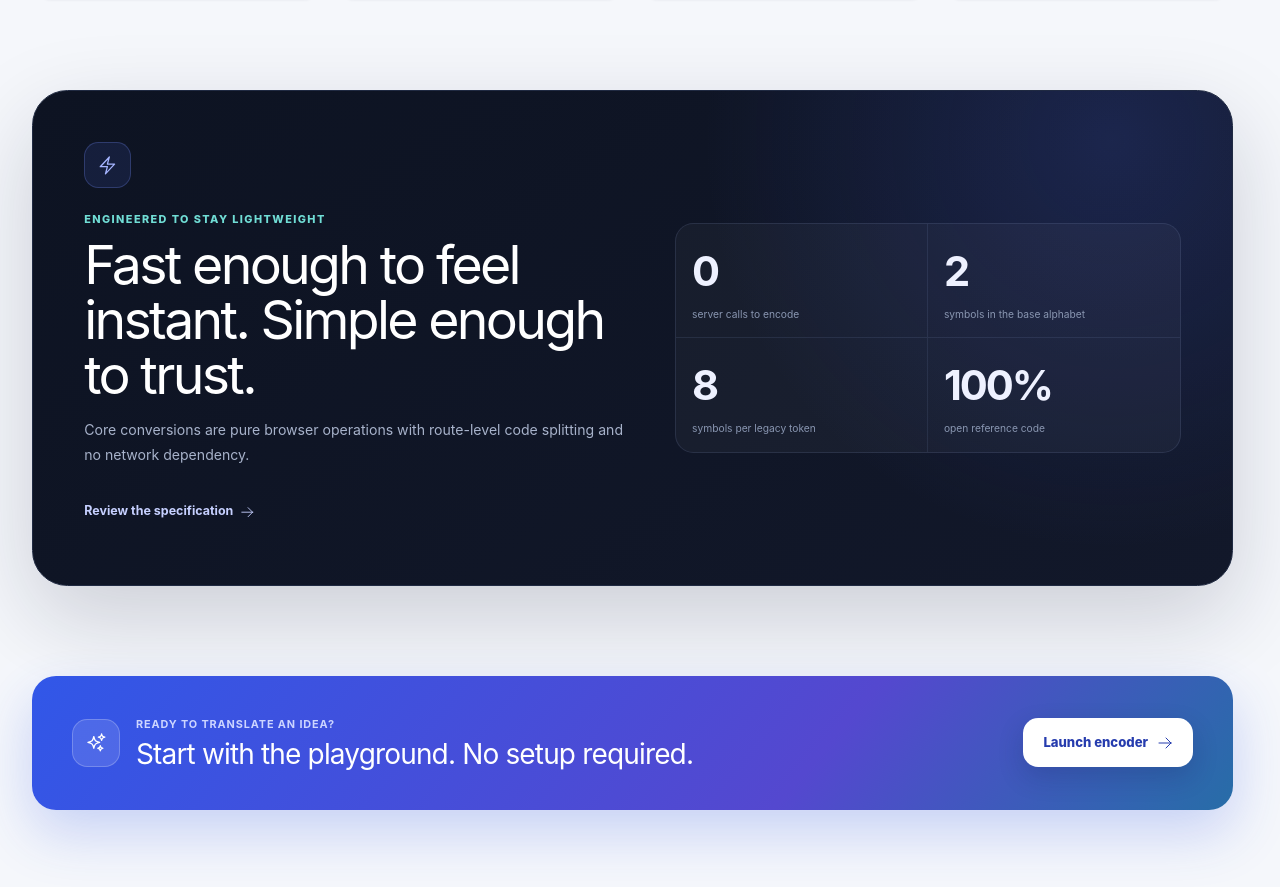
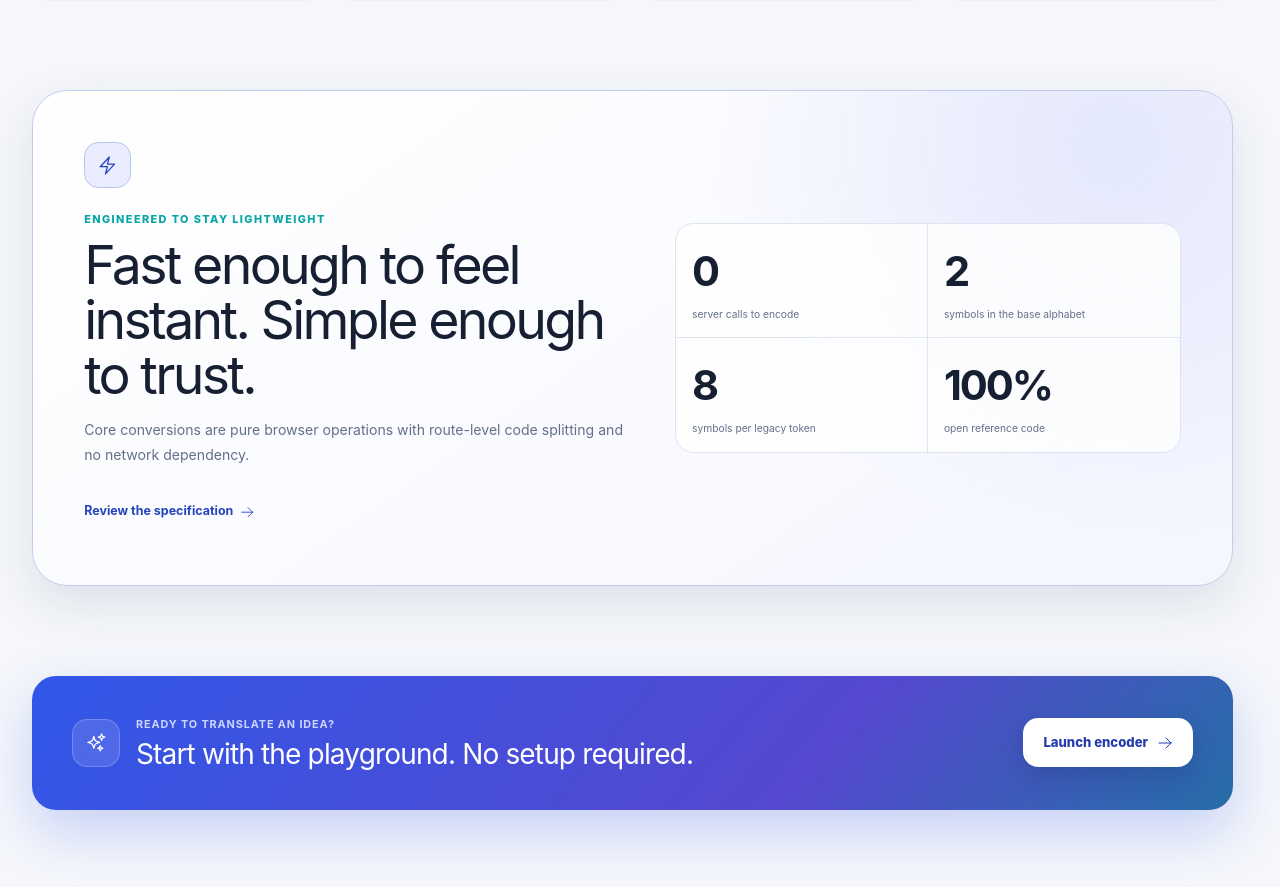
Before and after one commit to michelecoppi/sit, a React (Vite) app: page / in a window 1280 px wide. Shown: the part 1531-2418 px from the top of the page. Built offline with nearby package versions, Linux system fonts and the light colour scheme; no server answers.

Commit message:
fix app-controlled light and dark mode consistency

```diff
--- a/src/index.css
+++ b/src/index.css
@@ -1,4 +1,9 @@
 @import 'tailwindcss';
+
+/* Keep Tailwind's dark utilities aligned with the app-controlled theme.
+   Without this override Tailwind v4 follows the operating-system preference,
+   producing mixed light/dark pages when the in-app choice differs. */
+@custom-variant dark (&:where(.dark, .dark *));
 
 :root {
   font-family: Inter, 'Segoe UI Variable Text', 'Segoe UI', system-ui, sans-serif;
@@ -1651,13 +1656,13 @@ th, td { padding: 1rem; vertical-align: top; }
   display: grid;
   gap: 2rem;
   padding: clamp(1.35rem, 4vw, 3.5rem);
-  border: 1px solid #202a42;
+  border: 1px solid color-mix(in srgb, var(--brand) 18%, var(--border));
   border-radius: clamp(1.4rem, 3vw, 2.2rem);
   background:
-    radial-gradient(circle at 90% 10%, rgb(73 99 228 / .2), transparent 35%),
-    linear-gradient(145deg, #0d1322, #12182a);
-  color: white;
-  box-shadow: var(--shadow-lg);
+    radial-gradient(circle at 90% 10%, rgb(73 99 228 / .12), transparent 35%),
+    linear-gradient(145deg, var(--bg-elevated), color-mix(in srgb, var(--brand-soft) 46%, var(--bg-elevated)));
+  color: var(--foreground);
+  box-shadow: var(--shadow-md);
 }
 
 .performance-icon {
@@ -1666,10 +1671,10 @@ th, td { padding: 1rem; vertical-align: top; }
   display: grid;
   place-items: center;
   margin-bottom: 1.4rem;
-  border: 1px solid rgb(120 144 255 / .25);
+  border: 1px solid color-mix(in srgb, var(--brand) 24%, var(--border));
   border-radius: .9rem;
-  background: rgb(80 106 233 / .13);
-  color: #a6b5ff;
+  background: var(--brand-soft);
+  color: var(--brand-strong);
 }
 
 .performance-icon svg {
@@ -1677,7 +1682,7 @@ th, td { padding: 1rem; vertical-align: top; }
 }
 
 .performance-copy .section-kicker {
-  color: #70ddd5;
+  color: var(--accent);
 }
 
 .performance-copy h2 {
@@ -1691,7 +1696,7 @@ th, td { padding: 1rem; vertical-align: top; }
 .performance-copy > p:not(.section-kicker) {
   max-width: 37rem;
   margin: 1rem 0 0;
-  color: #a7b2ca;
+  color: var(--muted);
   font-size: .88rem;
   line-height: 1.75;
 }
@@ -1702,14 +1707,14 @@ th, td { padding: 1rem; vertical-align: top; }
   align-items: center;
   gap: .4rem;
   margin-top: 1.4rem;
-  color: #c6d0ff;
+  color: var(--brand-strong);
   font-size: .78rem;
   font-weight: 750;
   text-decoration: none;
 }
 
 .performance-copy a:hover {
-  color: white;
+  color: var(--brand);
 }
 
 .performance-copy a svg {
@@ -1719,9 +1724,9 @@ th, td { padding: 1rem; vertical-align: top; }
 .performance-metrics {
   display: grid;
   grid-template-columns: repeat(2, 1fr);
-  border: 1px solid rgb(120 140 184 / .18);
+  border: 1px solid var(--border);
   border-radius: 1.15rem;
-  background: rgb(255 255 255 / .035);
+  background: color-mix(in srgb, var(--bg-elevated) 82%, transparent);
 }
 
 .performance-metrics div {
@@ -1730,25 +1735,44 @@ th, td { padding: 1rem; vertical-align: top; }
   flex-direction: column;
   justify-content: center;
   padding: 1rem;
-  border-right: 1px solid rgb(120 140 184 / .15);
-  border-bottom: 1px solid rgb(120 140 184 / .15);
+  border-right: 1px solid var(--border);
+  border-bottom: 1px solid var(--border);
 }
 
 .performance-metrics div:nth-child(2n) { border-right: 0; }
 .performance-metrics div:nth-last-child(-n+2) { border-bottom: 0; }
 
 .performance-metrics strong {
-  color: #eef1ff;
+  color: var(--foreground);
   font-size: clamp(1.75rem, 4vw, 2.6rem);
   letter-spacing: -.05em;
 }
 
 .performance-metrics span {
   margin-top: .25rem;
-  color: #8996b1;
+  color: var(--muted);
   font-size: .64rem;
   line-height: 1.45;
 }
+
+.dark .performance-panel {
+  border-color: #202a42;
+  background:
+    radial-gradient(circle at 90% 10%, rgb(73 99 228 / .2), transparent 35%),
+    linear-gradient(145deg, #0d1322, #12182a);
+  color: white;
+  box-shadow: var(--shadow-lg);
+}
+
+.dark .performance-icon { border-color: rgb(120 144 255 / .25); background: rgb(80 106 233 / .13); color: #a6b5ff; }
+.dark .performance-copy .section-kicker { color: #70ddd5; }
+.dark .performance-copy > p:not(.section-kicker) { color: #a7b2ca; }
+.dark .performance-copy a { color: #c6d0ff; }
+.dark .performance-copy a:hover { color: white; }
+.dark .performance-metrics { border-color: rgb(120 140 184 / .18); background: rgb(255 255 255 / .035); }
+.dark .performance-metrics div { border-color: rgb(120 140 184 / .15); }
+.dark .performance-metrics strong { color: #eef1ff; }
+.dark .performance-metrics span { color: #8996b1; }
 
 .home-cta {
   display: grid;
@@ -2263,9 +2287,10 @@ table tbody tr:hover {
 
 .reference-card {
   overflow: hidden;
-  background: #0d1220;
-  color: #e8edff;
-  box-shadow: 0 18px 45px rgb(8 13 28 / .22);
+  border: 1px solid var(--border);
+  background: var(--bg-elevated);
+  color: var(--foreground);
+  box-shadow: var(--shadow-sm);
 }
 
 .reference-card-heading {
@@ -2274,8 +2299,8 @@ table tbody tr:hover {
   justify-content: space-between;
   gap: .5rem;
   padding: .8rem;
-  border-bottom: 1px solid #28334b;
-  color: #a7b2ca;
+  border-bottom: 1px solid var(--border);
+  color: var(--muted);
   font-size: .62rem;
   font-weight: 720;
 }
@@ -2291,7 +2316,7 @@ table tbody tr:hover {
 }
 
 .reference-ready {
-  color: #6eddb0;
+  color: var(--success);
 }
 
 .reference-ready i {
@@ -2309,7 +2334,7 @@ table tbody tr:hover {
 
 .reference-code span {
   margin-top: .45rem;
-  color: #64718e;
+  color: var(--muted);
   font-size: .5rem;
   font-weight: 800;
   letter-spacing: .12em;
@@ -2320,13 +2345,13 @@ table tbody tr:hover {
 }
 
 .reference-code code {
-  color: #c6d0ff;
+  color: var(--brand-strong);
   font-family: ui-monospace, SFMono-Regular, Menlo, monospace;
   font-size: .78rem;
 }
 
 .reference-code .reference-token {
-  color: #70ddd5;
+  color: var(--accent);
   font-size: 1rem;
   font-weight: 800;
   letter-spacing: .05em;
@@ -2340,22 +2365,31 @@ table tbody tr:hover {
   justify-content: center;
   gap: .4rem;
   margin: 0 1rem 1rem;
-  border: 1px solid #354669;
+  border: 1px solid color-mix(in srgb, var(--brand) 26%, var(--border));
   border-radius: .75rem;
-  background: #161f34;
-  color: #c6d0ff;
+  background: var(--brand-soft);
+  color: var(--brand-strong);
   font-size: .65rem;
   font-weight: 720;
 }
 
 .reference-card > button:hover {
-  border-color: #667eea;
-  background: #1b2845;
+  border-color: var(--brand);
+  background: color-mix(in srgb, var(--brand-soft) 72%, var(--bg-elevated));
 }
 
 .reference-card > button svg {
   width: .85rem;
 }
+
+.dark .reference-card { border-color: #28334b; background: #0d1220; color: #e8edff; box-shadow: 0 18px 45px rgb(8 13 28 / .22); }
+.dark .reference-card-heading { border-color: #28334b; color: #a7b2ca; }
+.dark .reference-ready { color: #6eddb0; }
+.dark .reference-code span { color: #64718e; }
+.dark .reference-code code { color: #c6d0ff; }
+.dark .reference-code .reference-token { color: #70ddd5; }
+.dark .reference-card > button { border-color: #354669; background: #161f34; color: #c6d0ff; }
+.dark .reference-card > button:hover { border-color: #667eea; background: #1b2845; }
 
 .docs-note {
   padding: 1rem;
```
